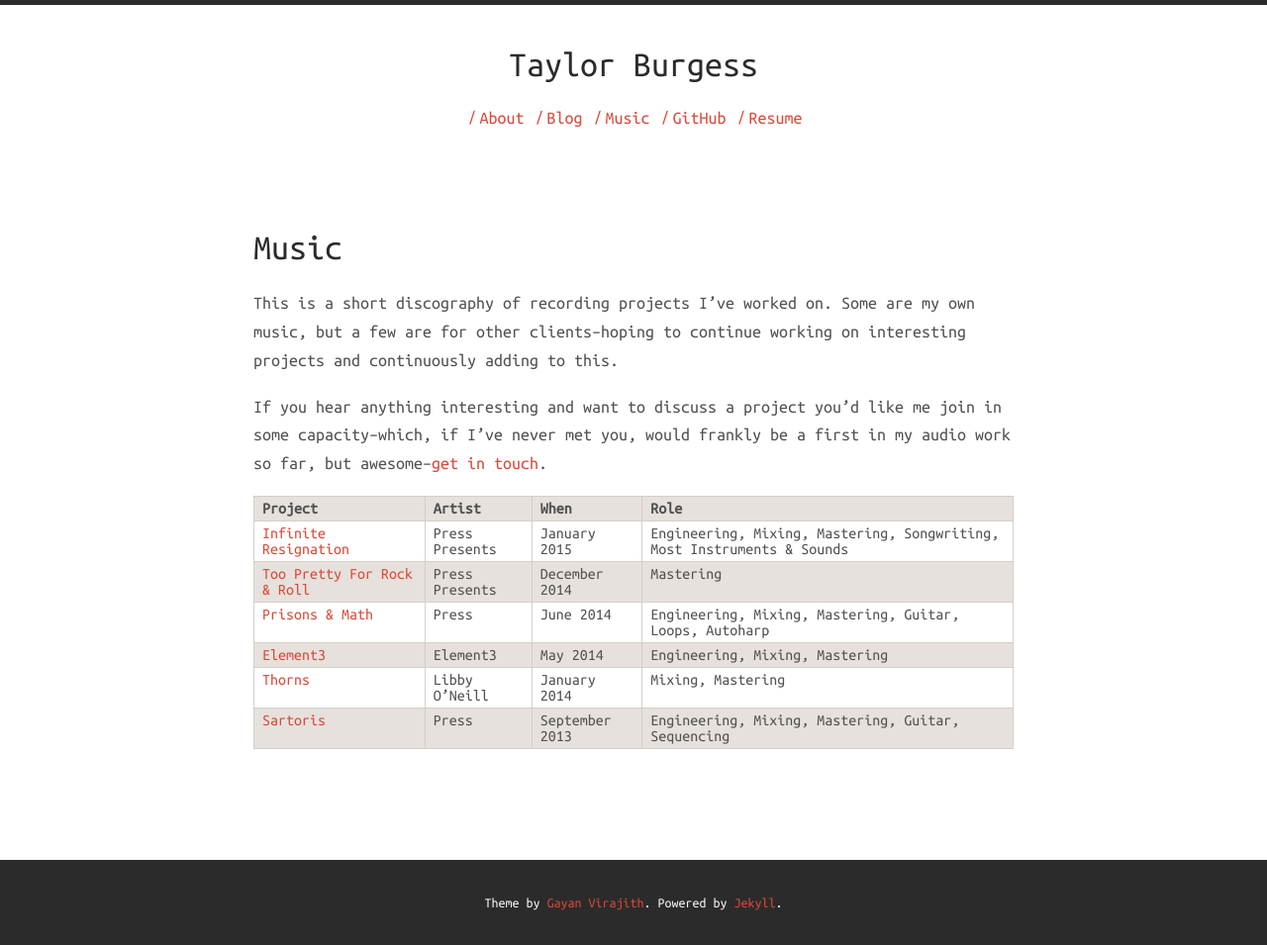
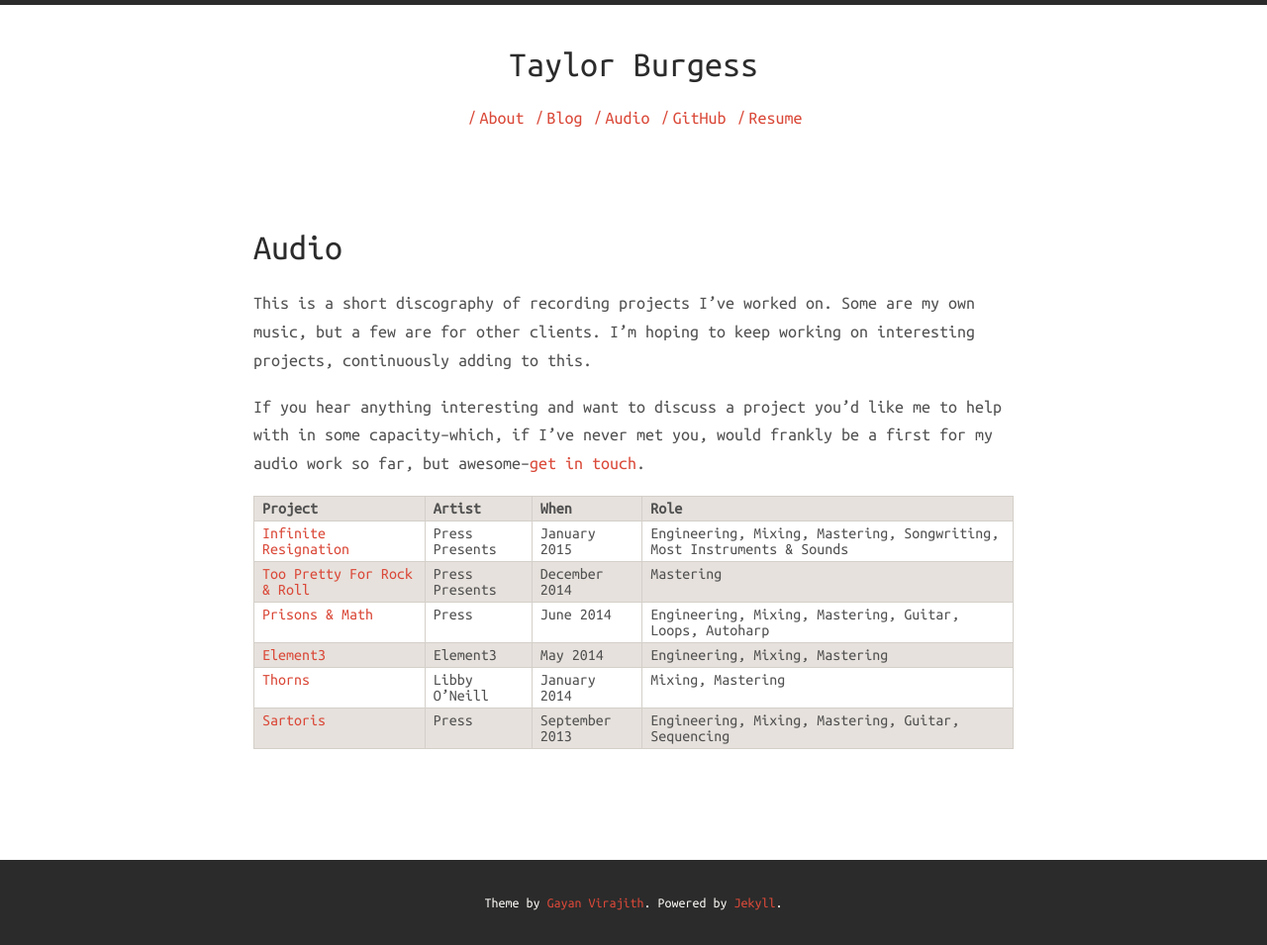
Before and after one commit to tayloraburgess/tayloraburgess.github.io, a Jekyll site: the page built from audio.md, in a window 1280 px wide. Shown: the whole page at 99% size. Built offline with Jekyll 4.4.1, drawn with Linux system fonts in a browser that asks for light colours; nearby versions of some CDN libraries.

```diff
--- a/_includes/header-links.html
+++ b/_includes/header-links.html
@@ -6,7 +6,7 @@
 		<a href="{{ '/blog' | prepend: site.baseurl | prepend: site.url }}">Blog</a><span>/</span>
 	</li>
 	<li>
-		<a href="{{ '/music' | prepend: site.baseurl | prepend: site.url }}">Music</a><span>/</span>
+		<a href="{{ '/audio' | prepend: site.baseurl | prepend: site.url }}">Audio</a><span>/</span>
 	</li>
 	<li>
 		<a href="https://github.com/tayloraburgess">GitHub</a><span>/</span>
--- a/_layouts/post.html
+++ b/_layouts/post.html
@@ -18,7 +18,7 @@ layout: default
 		</p>
 		<div class="post">
 			{{ content }}
-			<h5>Tags: {{ page.tags }}</h5>
+			<h5>Tag: {{ page.tags }}</h5>
 		</div>
 	</div>
 
--- a/music.md
+++ b/audio.md
@@ -1,11 +1,11 @@
 ---
 layout: page
-title: Music
-permalink: /music/
+title: Audio
+permalink: /audio/
 ---
-This is a short discography of recording projects I've worked on. Some are my own music, but a few are for other clients--hoping to continue working on interesting projects and continuously adding to this.
+This is a short discography of recording projects I've worked on. Some are my own music, but a few are for other clients. I'm hoping to keep working on interesting projects, continuously adding to this.
 
-If you hear anything interesting and want to discuss a project you'd like me join in some capacity--which, if I've never met you, would frankly be a first in my audio work so far, but awesome--[get in touch](mailto:tayloraburgess@gmail.com).
+If you hear anything interesting and want to discuss a project you'd like me to help with in some capacity--which, if I've never met you, would frankly be a first for my audio work so far, but awesome--[get in touch](mailto:tayloraburgess@gmail.com).
 
 **Project** | **Artist** | **When** | **Role**
 [Infinite Resignation](http://presssounds.bandcamp.com/album/press-presents-infinite-resignation) | Press Presents | January 2015 | Engineering, Mixing, Mastering, Songwriting, Most Instruments & Sounds
```
Also changed, not shown: blog.md (+19 -5 lines).
